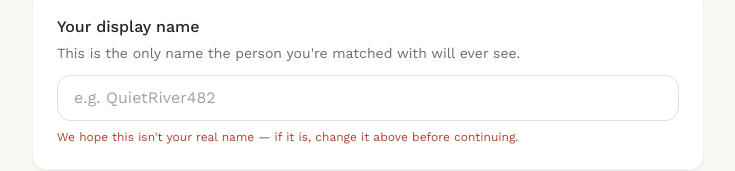
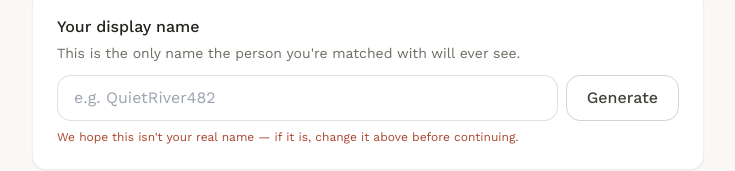
Before and after one commit to EMMA-NUEL-M/mental-health-, a Next.js app: page /onboarding in a window 1280 px wide. Shown: the part 146-317 px from the top of the page, without its empty margins (272-1007 px from the left). Built offline with nearby package versions, Linux system fonts and the light colour scheme; no server answers.

Commit message:
added the random name generator on the onboarding page

```diff
--- a/src/app/onboarding/page.tsx
+++ b/src/app/onboarding/page.tsx
@@ -12,6 +12,7 @@ export default function OnboardingPage() {
   const supabase = createClient();
 
   const [displayName, setDisplayName] = useState("");
+  const [generatingName, setGeneratingName] = useState(false);
   const [role, setRole] = useState<RolePreference>("seek_help");
   const [topics, setTopics] = useState<Topic[]>([]);
   const [selections, setSelections] = useState<TopicSelection>({});
@@ -61,6 +62,15 @@ export default function OnboardingPage() {
       setLoadingInitial(false);
     })();
   }, []);
+
+  async function handleGenerateName() {
+    setGeneratingName(true);
+    const { data, error: rpcError } = await supabase.rpc("generate_anon_display_name");
+    if (!rpcError && data) {
+      setDisplayName(data as string);
+    }
+    setGeneratingName(false);
+  }
 
   async function handleSubmit() {
     setError(null);
@@ -149,13 +159,23 @@ export default function OnboardingPage() {
           <p className="text-ink-500 text-sm mb-3">
             This is the only name the person you're matched with will ever see.
           </p>
+          <div className="flex gap-2">
             <input
               required
               value={displayName}
               onChange={(e) => setDisplayName(e.target.value)}
-            className="input-field"
+              className="input-field flex-1"
               placeholder="e.g. QuietRiver482"
             />
+            <button
+              type="button"
+              onClick={handleGenerateName}
+              disabled={generatingName}
+              className="btn-secondary whitespace-nowrap"
+            >
+              {generatingName ? "…" : "Generate"}
+            </button>
+          </div>
           <p className="text-xs text-clay-600 mt-2">
             We hope this isn't your real name — if it is, change it above before continuing.
           </p>
```
Lines whose indentation alone changed are shown as unchanged.
